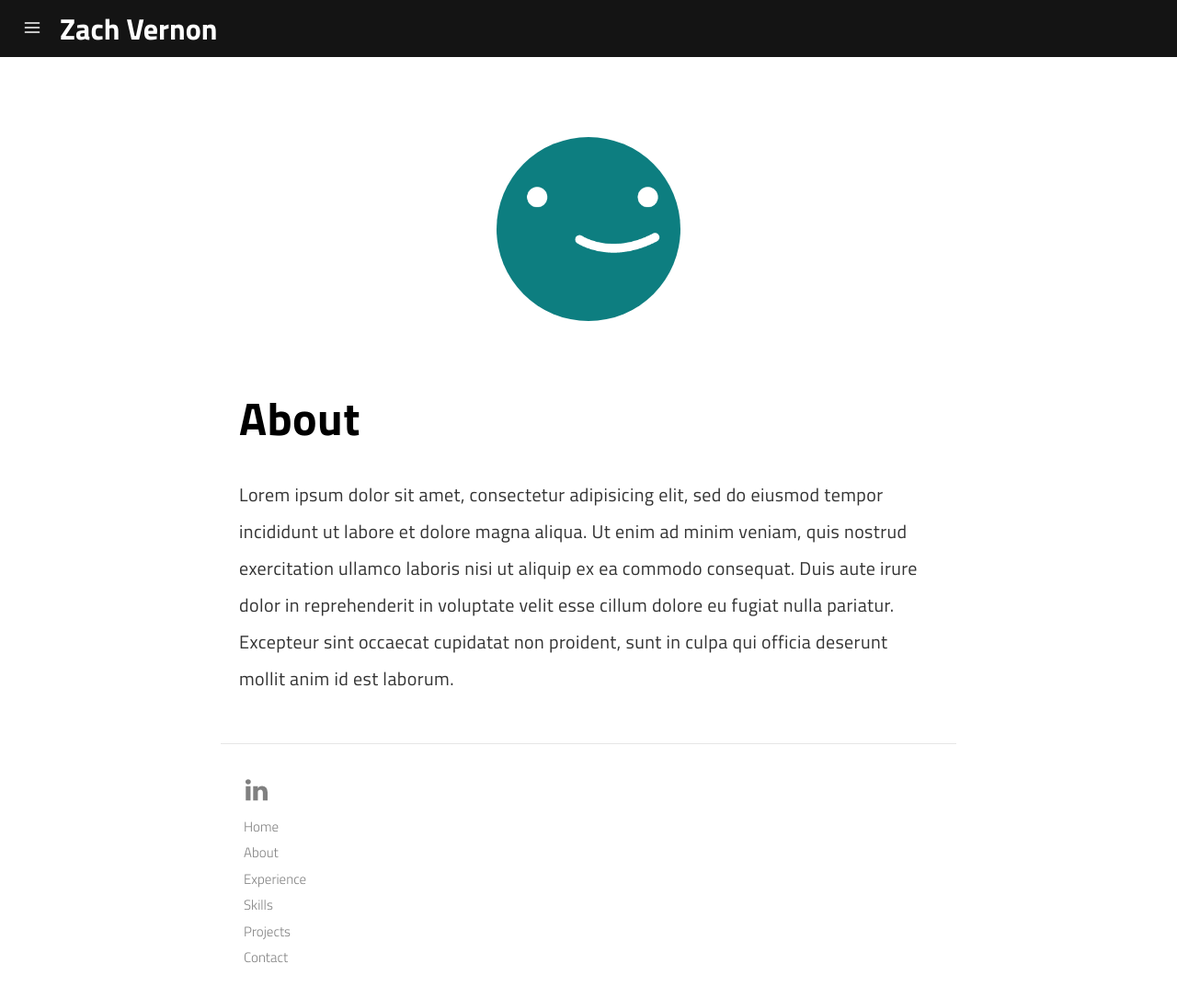
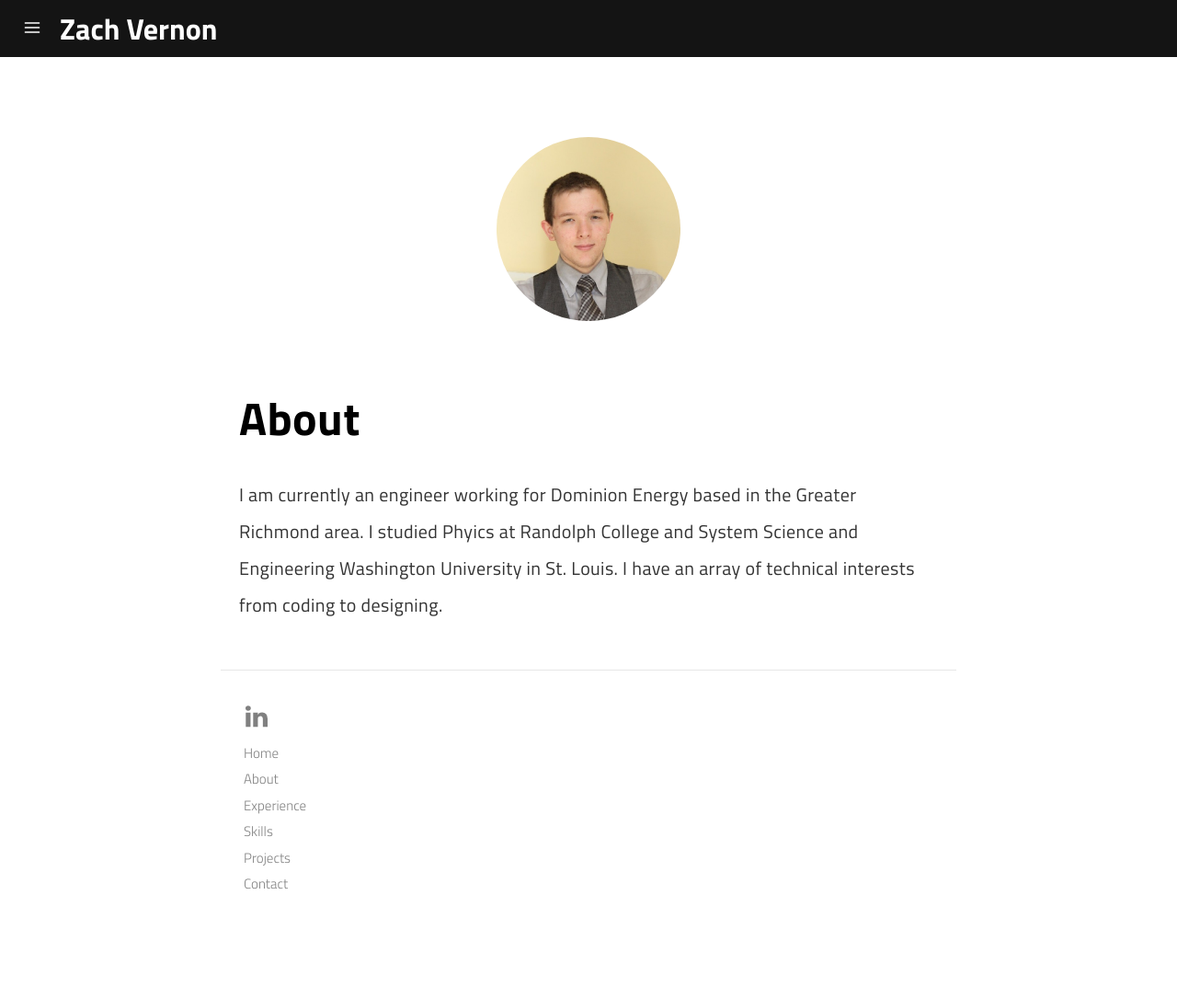
Before and after one commit to z-vernon/z-vernon.github.io, a Jekyll site: the page built from pages/about.md, in a window 1280 px wide and 1085 px high. Shown: the whole window at 92% size. Built offline with Jekyll 4.4.1, drawn with Linux system fonts in a browser that asks for light colours; a script that is not in the unit is left out.

Commit message:
About Update

```diff
--- a/pages/about.md
+++ b/pages/about.md
@@ -1,19 +1,14 @@
 ---
 layout: page
 menu: false
-date: '2020-02-27 01:53:59'
+date: ''
 title: About
-description: Some description.
+description: General information about background.
 permalink: /about/
 ---
 
-<img class="img-rounded" src="/assets/img/uploads/profile.png" alt="Thomas A. Anderson" width="200">
+<img class="img-rounded" src="/assets/img/uploads/head_shot.jpg" alt="Zach Vernon" width="200">
 
 # About
 
-Lorem ipsum dolor sit amet, consectetur adipisicing elit, sed do eiusmod
-tempor incididunt ut labore et dolore magna aliqua. Ut enim ad minim veniam,
-quis nostrud exercitation ullamco laboris nisi ut aliquip ex ea commodo
-consequat. Duis aute irure dolor in reprehenderit in voluptate velit esse
-cillum dolore eu fugiat nulla pariatur. Excepteur sint occaecat cupidatat non
-proident, sunt in culpa qui officia deserunt mollit anim id est laborum.
+I am currently an engineer working for Dominion Energy based in the Greater Richmond area. I studied Phyics at Randolph College and System Science and Engineering Washington University in St. Louis. I have an array of technical interests from coding to designing.
```
Also changed, not shown: assets/img/uploads/head_shot.jpg (added).
